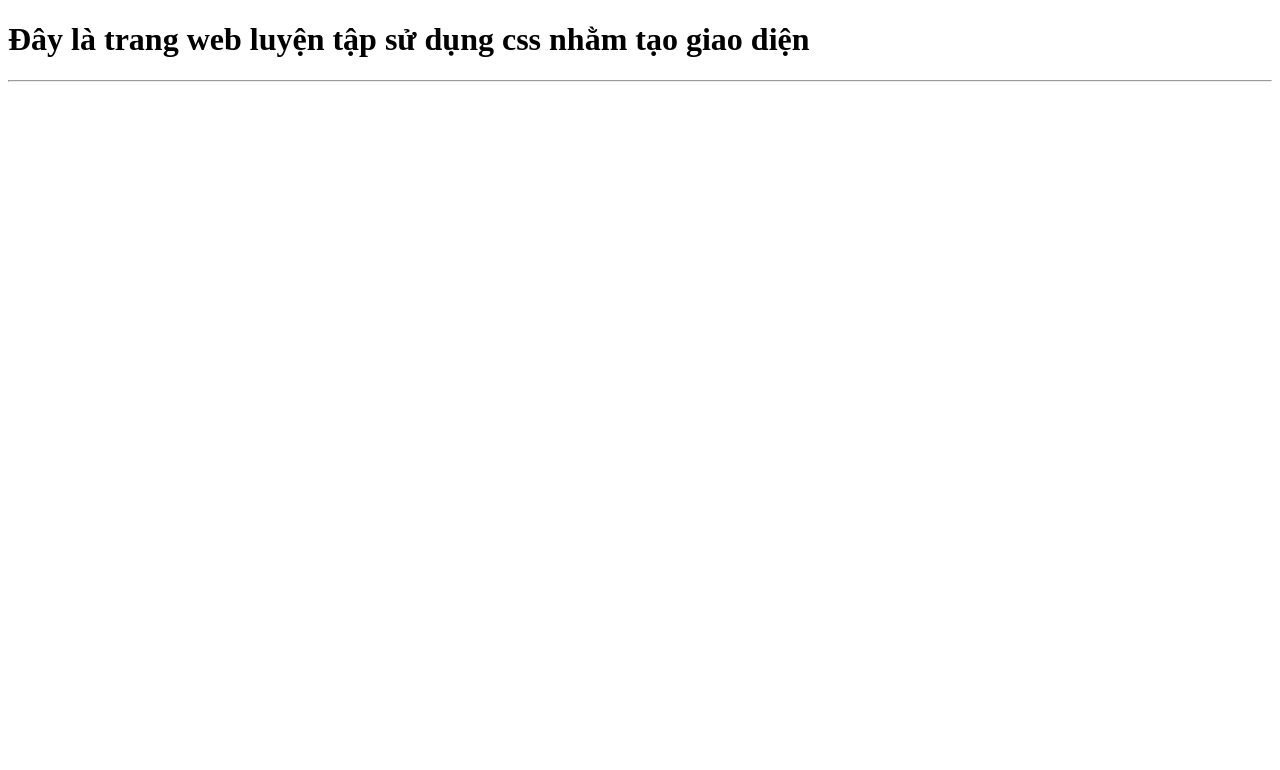
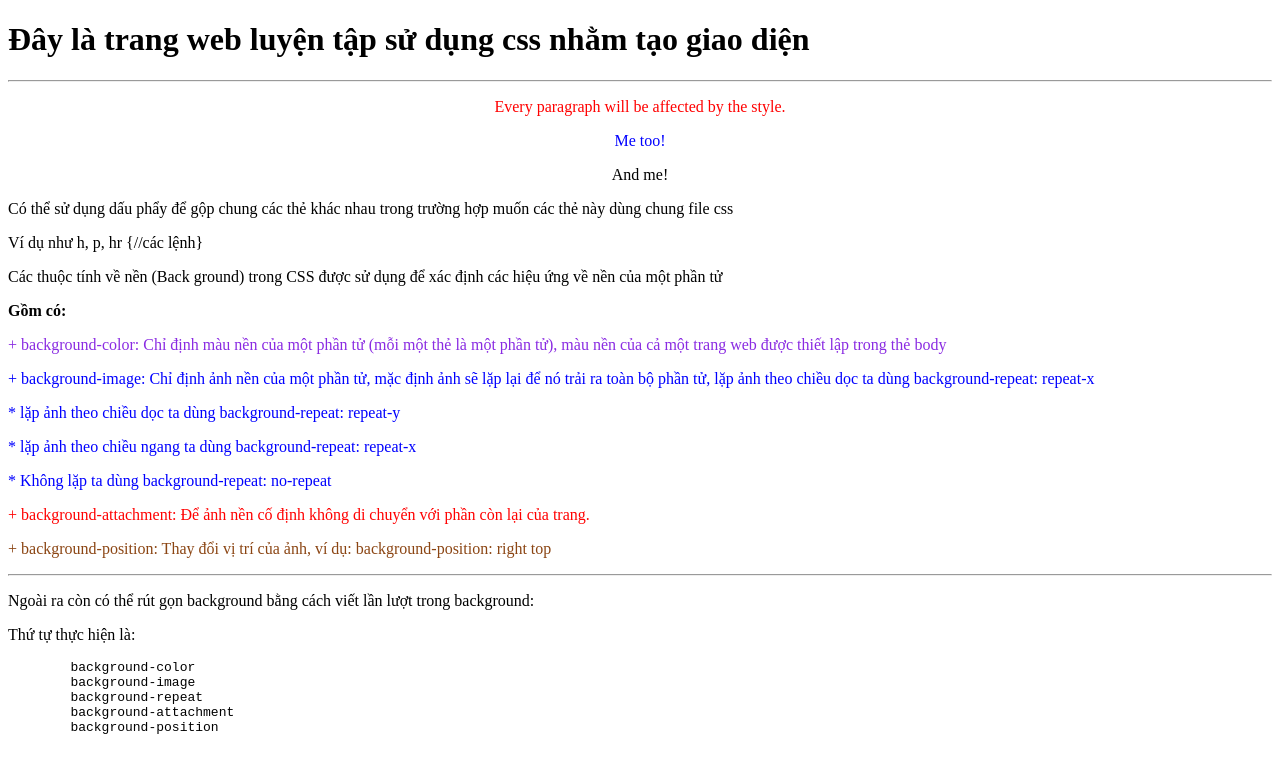
Before and after one commit to ndthuong13/WebLearning_UX_UI, a plain HTML site: page JavaScript/Buoi2/HTML/Example/UsingCSS.html in a window 1280 px wide. Drawn offline with Linux system fonts and the light colour scheme.

Commit message:
Update Css

```diff
--- /dev/null
+++ b/JavaScript/Buoi2/CSS/UsingCSS.css
@@ -0,0 +1,25 @@
+p.center{
+    text-align: center;
+    color: red;
+}
+p.another_center{
+    text-align: center;
+}
+
+#paral{
+    text-align: center;
+    color: blue;
+}
+
+p.background_color{
+    color: blueviolet;
+}
+p.background_image{
+    color: blue;
+}
+p.background_attachment{
+    color: red;
+}
+p.background_position{
+    color: saddlebrown;
+}
--- a/JavaScript/Buoi2/HTML/Example/UsingCSS.html
+++ b/JavaScript/Buoi2/HTML/Example/UsingCSS.html
@@ -4,10 +4,42 @@
     <meta charset="UTF-8">
     <meta name="viewport" content="width=device-width, initial-scale=1.0">
     <title>Using Style CSS Web page</title>
+    <link rel="stylesheet" href="/JavaScript/Buoi2/CSS/UsingCSS.css">
 </head>
 <body>
     <h1>Đây là trang web luyện tập sử dụng css nhằm tạo giao diện</h1>
     <hr>
 
+    <p class="center">Every paragraph will be affected by the style.</p>
+    <p id="paral">Me too!</p>
+    <p class="another_center">And me!</p>
+
+
+    <p>Có thể sử dụng dấu phẩy để gộp chung các thẻ khác nhau trong trường hợp muốn các thẻ này dùng chung file css </p>
+    <p>Ví dụ như h, p, hr {//các lệnh}</p>
+
+    <p>Các thuộc tính về nền (Back ground) trong CSS được sử dụng để xác định các hiệu ứng về nền của một phần tử </p>
+    <b>Gồm có:</b>
+    <p class="background_color">+ background-color: Chỉ định màu nền của một phần tử (mỗi một thẻ là một phần tử), màu nền của cả một trang web được thiết lập trong thẻ body</p>
+
+    <p class="background_image">+ background-image: Chỉ định ảnh nền của một phần tử, mặc định ảnh sẽ lặp lại để nó trải ra toàn bộ phần tử, lặp ảnh theo chiều dọc ta dùng background-repeat: repeat-x</p>
+    <p class="background_image">* lặp ảnh theo chiều dọc ta dùng background-repeat: repeat-y</p>
+    <p class="background_image">* lặp ảnh theo chiều ngang ta dùng background-repeat: repeat-x</p>
+    <p class="background_image">* Không lặp ta dùng background-repeat: no-repeat</p>
+
+    <p class="background_attachment">+ background-attachment: Để ảnh nền cố định không di chuyển với phần còn lại của trang.</p>
+    <p class="background_position">+ background-position: Thay đổi vị trí của ảnh, ví dụ: background-position: right top</p>
+
+    <hr>
+
+    <p>Ngoài ra còn có thể rút gọn background bằng cách viết lần lượt trong background: </p>
+    <p>Thứ tự thực hiện là: </p>
+    <pre>
+        background-color
+        background-image
+        background-repeat
+        background-attachment
+        background-position
+    </pre>
 </body>
 </html>
```
